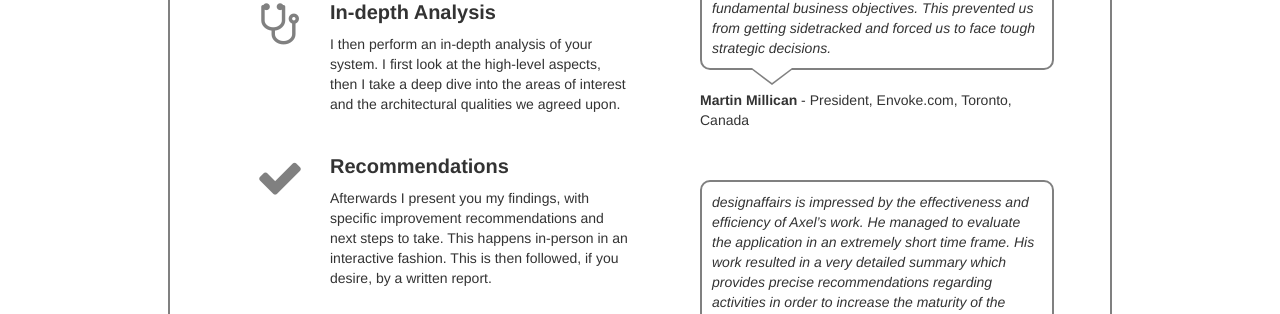
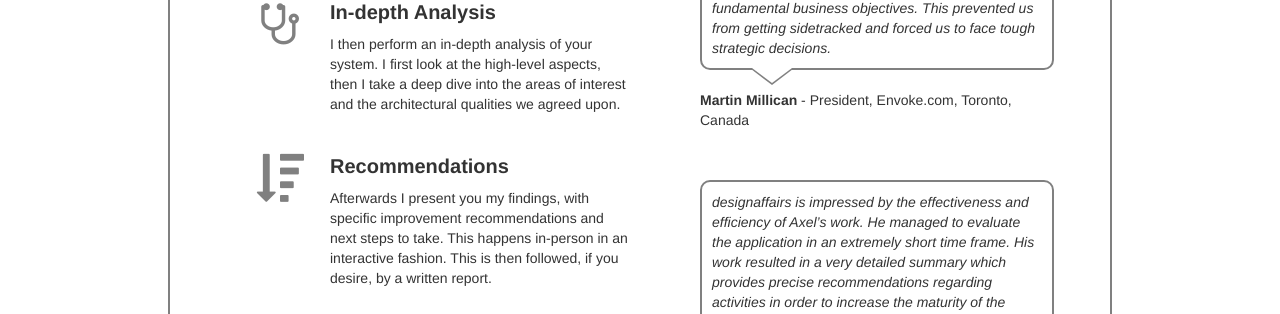
Before and after one commit to axelfontaine/axelfontaine.com, a Jekyll site: the page built from index.html, in a window 1280 px wide. Shown: the part 1493-1807 px from the top of the page. Built offline with Jekyll 4.4.1, drawn with Linux system fonts in a browser that asks for light colours; comment, search, counter and statistics services are not loaded.

Commit message:
Improved icon

```diff
--- a/index.html
+++ b/index.html
@@ -88,7 +88,7 @@ pill: home
             <div class="marketing-item row">
                 <div class="span1"></div>
                 <div class="span1 marketing-item-icon">
-                    <i class="fa fa-check"></i>
+                    <i class="fa fa-sort-amount-desc"></i>
                 </div>
                 <div class="span4">
                     <div class="marketing-item-head">Recommendations</div>
```
